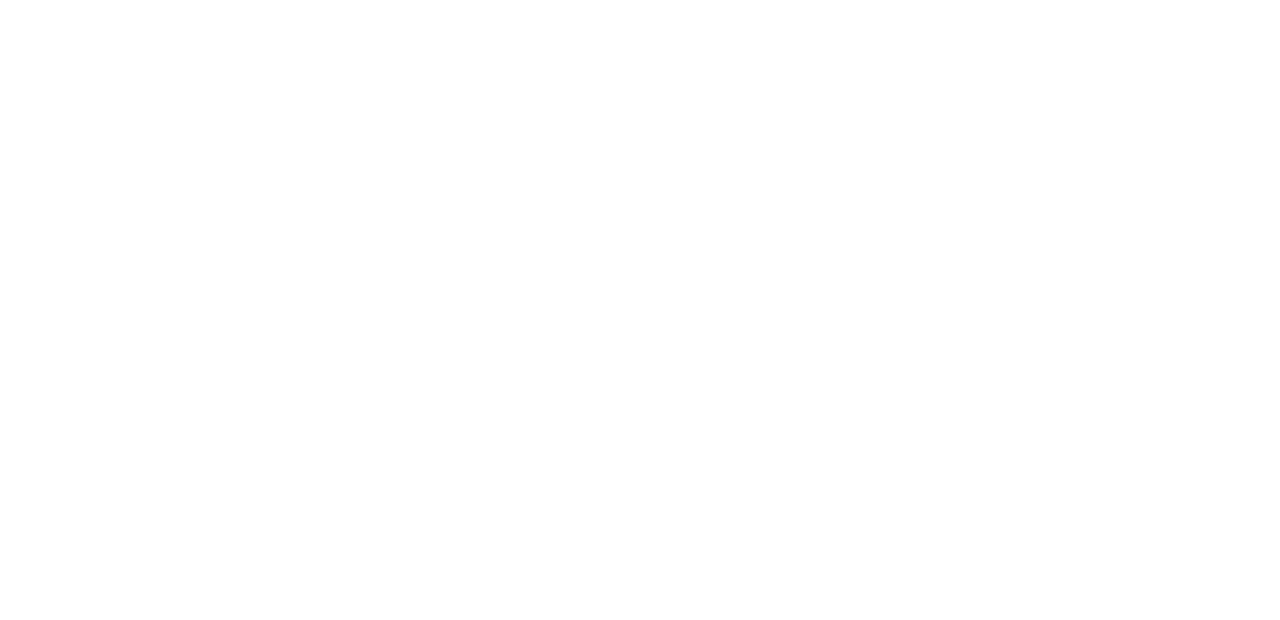
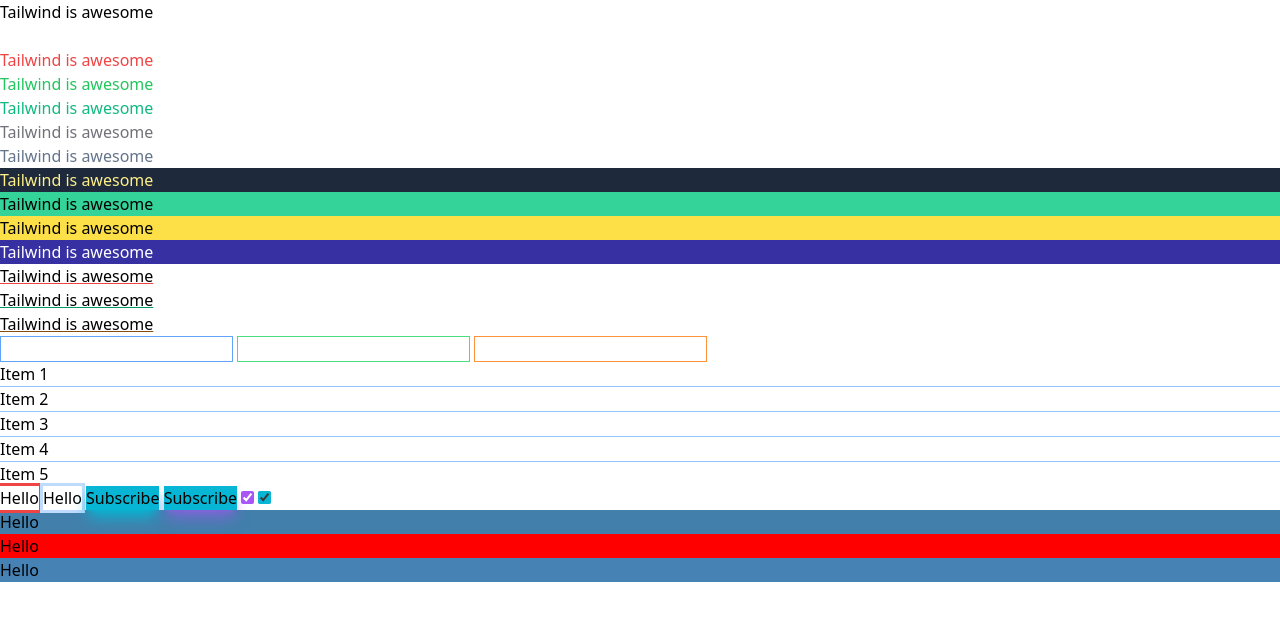
Before and after one commit to brett-grentell/Tailwind-css, a plain HTML site: page tailwind-sandbox-main/tailwind-sandbox-main/tailwind-sandbox-starter/02-colors/index.html in a window 1280 px wide. Drawn offline with nearby package versions, Linux system fonts and the light colour scheme.

Commit message:
02-colors

```diff
--- a/tailwind-sandbox-main/tailwind-sandbox-main/tailwind-sandbox-starter/02-colors/index.html
+++ b/tailwind-sandbox-main/tailwind-sandbox-main/tailwind-sandbox-starter/02-colors/index.html
@@ -12,21 +12,57 @@
     <!-- white, black, red, green, blue, orange, yellow, purple, lime, emerald, teal, cyan, indigo, violet, fuchsia, pink, rose, sky, gray, slate, zinc, neutral, stone, amber,  -->
 
     <!-- Text Colors -->
+    <p class="text-black">Tailwind is awesome</p>
+    <p class="text-white">Tailwind is awesome</p>
+    <p class="text-red-500">Tailwind is awesome</p>
+    <p class="text-green-500">Tailwind is awesome</p>
+    <p class="text-emerald-500">Tailwind is awesome</p>
+    <p class="text-zinc-500">Tailwind is awesome</p>
+    <p class="text-slate-500">Tailwind is awesome</p>
 
     <!-- Background Colors -->
 
+    <p class="bg-slate-800 text-yellow-200">Tailwind is awesome</p>
+    <p class="bg-emerald-400">Tailwind is awesome</p>
+    <p class="bg-yellow-300">Tailwind is awesome</p>
+    <p class="bg-indigo-800 text-white">Tailwind is awesome</p>
+
     <!-- Text Underline -->
+    <p class="underline decoration-red-500">Tailwind is awesome</p>
+    <p class="underline decoration-emerald-600">Tailwind is awesome</p>
+    <p class="underline decoration-yellow-800">Tailwind is awesome</p>
 
     <!-- Border Colors -->
+    <input type="text" class="border border-blue-400" />
+    <input type="text" class="border border-green-400" />
+    <input type="text" class="border border-orange-400" />
 
     <!-- Divide Colors -->
+    <div class="divide-y divide-blue-300">
+      <div>Item 1</div>
+      <div>Item 2</div>
+      <div>Item 3</div>
+      <div>Item 4</div>
+      <div>Item 5</div>
+    </div>
 
     <!-- Outline Colors -->
+    <button class="outline outline-red-500">Hello</button>
+    <button class="outline outline-blue-200">Hello</button>
 
     <!-- Box Shadow Colors (Opacity defaults to 100, but you can set it)-->
+    <button class="shadow-lg bg-cyan-500 shadow-cyan-500">Subscribe</button>
+    <button class="shadow-lg bg-cyan-500 shadow-purple-500/60">
+      Subscribe
+    </button>
 
     <!-- Accent Colors -->
+    <input type="checkbox" class="accent-purple-500" checked />
+    <input type="checkbox" class="accent-cyan-500" checked />
 
     <!-- Arbitrary Colors -->
+    <div class="bg-[#427fab]">Hello</div>
+    <div class="bg-[rgb(255,0,0)]">Hello</div>
+    <div class="bg-[steelblue]">Hello</div>
   </body>
 </html>
```
